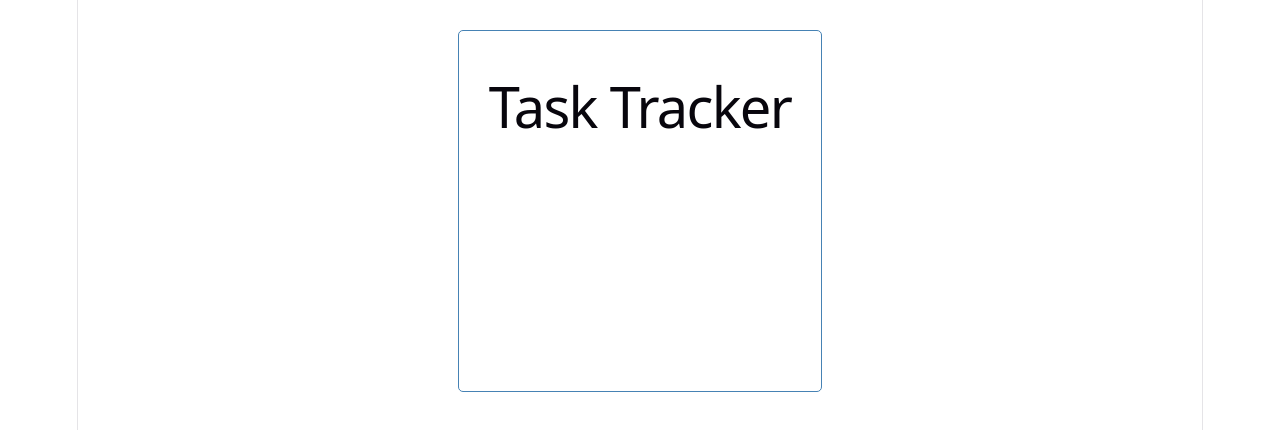
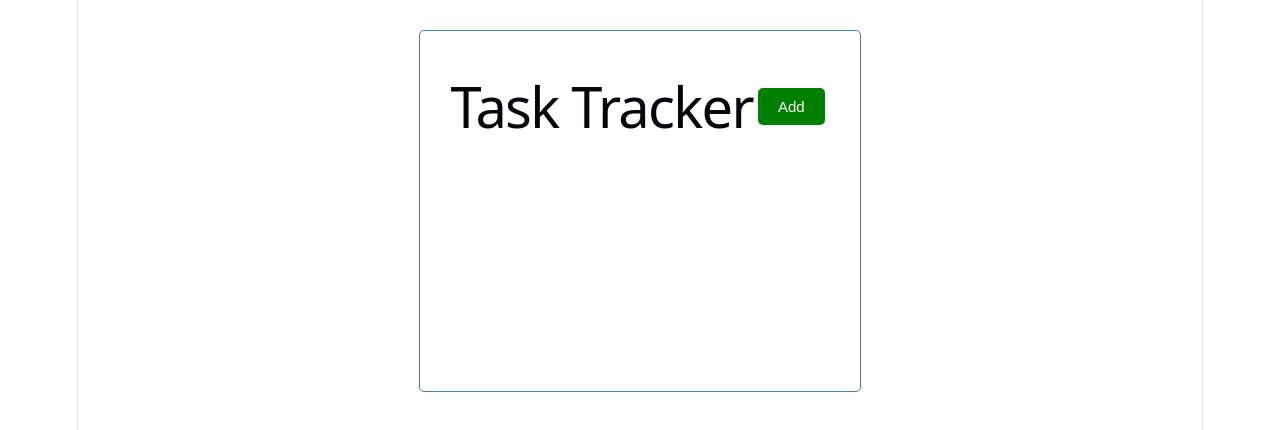
Before and after one commit to torade/Full-Stack-course, a React (Vite) app in the folder React_4/Vite_Version/: page / in a window 1280 px wide. Shown: the top 430 px of the page. Built offline with nearby package versions, Linux system fonts and the light colour scheme.

Commit message:
button and click event

```diff
--- a/React_4/Vite_Version/src/App.css
+++ b/React_4/Vite_Version/src/App.css
@@ -1,5 +1,6 @@
 .container { max-width: 500px; margin: 30px auto; overflow: auto; min-height: 300px; border: 1px solid steelblue; padding: 30px; border-radius: 5px; }
 .header { display: flex; justify-content: space-between; align-items: center; }
+.btn { display: inline-block; color: #fff; border: none; padding: 10px 20px; margin: 5px; border-radius: 5px; cursor: pointer; font-size: 15px; }
 
 .hero {
   position: relative;
--- a/React_4/Vite_Version/src/App.jsx
+++ b/React_4/Vite_Version/src/App.jsx
@@ -4,7 +4,7 @@ import Header from './components/Header'
 function App() {
   return (
     <div className="container">
-      <Header title="Task Tracker" />
+      <Header title="Task Tracker" onAdd={() => console.log('Add button clicked')} />
     </div>
   )
 }
--- /dev/null
+++ b/React_4/Vite_Version/src/components/Button.jsx
@@ -0,0 +1,5 @@
+function Button({ color = 'steelblue', text, onClick }) {
+  return <button className="btn" style={{ backgroundColor: color }} onClick={onClick}>{text}</button>
+}
+
+export default Button
--- a/React_4/Vite_Version/src/components/Header.jsx
+++ b/React_4/Vite_Version/src/components/Header.jsx
@@ -1,5 +1,7 @@
-function Header({ title }) {
-  return <header className="header"><h1>{title}</h1></header>
+import Button from './Button'
+
+function Header({ title, onAdd }) {
+  return <header className="header"><h1>{title}</h1><Button color="green" text="Add" onClick={onAdd} /></header>
 }
 
 export default Header
```
